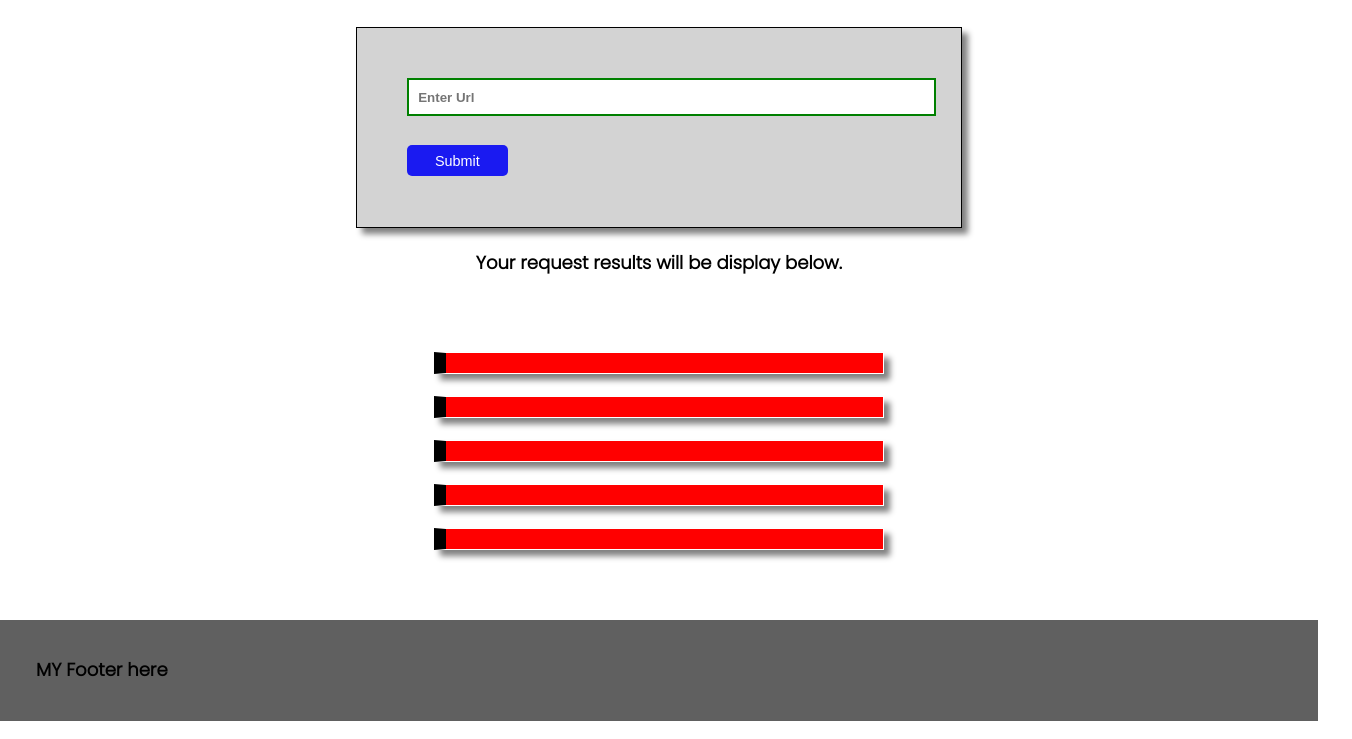
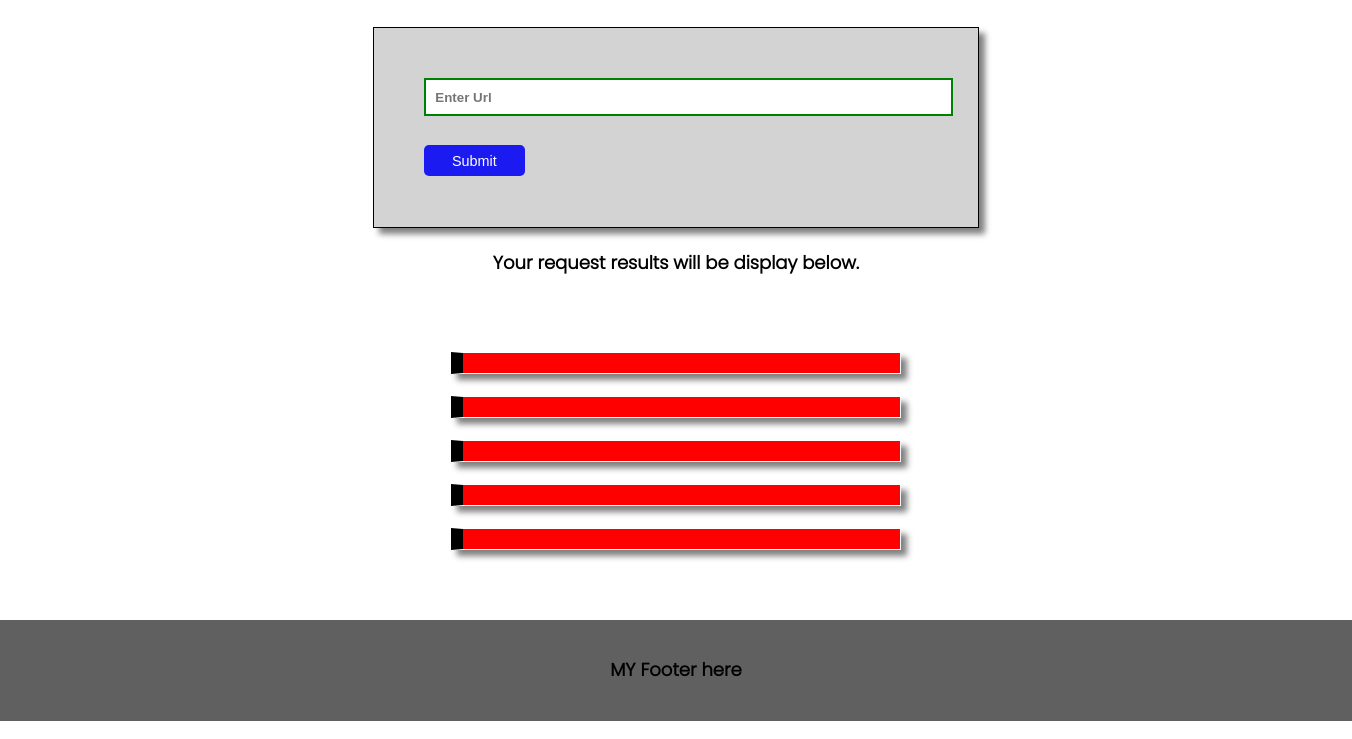
Before and after one commit to NodEm9/npl-project4, a website built with webpack: page src/client/views/index.html in a window 1280 px wide. Shown: the part 79-818 px from the top of the page, 1352 px wide, since content can reach past the window. Built offline with nearby package versions, Linux system fonts and the light colour scheme.

Commit message:
added more style

```diff
--- a/src/client/styles/_footer.scss
+++ b/src/client/styles/_footer.scss
@@ -1,9 +1,10 @@
 footer {
-          width: auto;
+          min-width: 100vw;
           background: #606060;
           padding: 2em;
+          grid-area: span 4;
+          margin-top: none;
+          text-align: center;
+          margin-bottom: 0;
 
 }
-.page-footer {
-          margin: 0 auto;
-}
```
